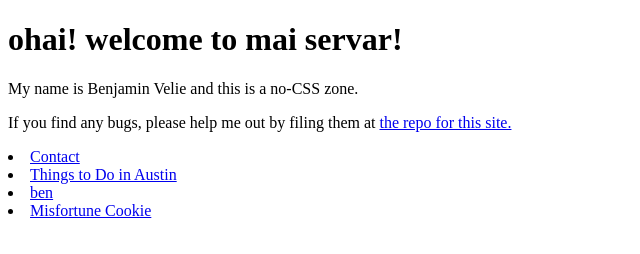
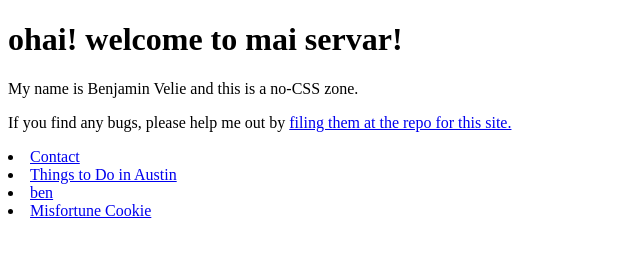
Before and after one commit to veliebm/benvelie-frontend, a plain HTML site: page index.html in a window 1280 px wide. Shown: the whole page, without its empty margins (0-640 px from the left). Drawn offline with Linux system fonts and the light colour scheme.

Commit message:
Make link wording slightly more accurate

```diff
--- a/index.html
+++ b/index.html
@@ -12,9 +12,8 @@
   <div>
     <h1>ohai! welcome to mai servar!</h1>
     <p>My name is Benjamin Velie and this is a no-CSS zone.</p>
-    <p>If you find any bugs, please help me out by filing them at <a
-        href="https://github.com/veliebm/benvelie-site/issues/new">
-        the repo for this site.</a></p>
+    <p>If you find any bugs, please help me out by <a href="https://github.com/veliebm/benvelie-site/issues/new">
+        filing them at the repo for this site.</a></p>
   </div>
 
   <div>
```
